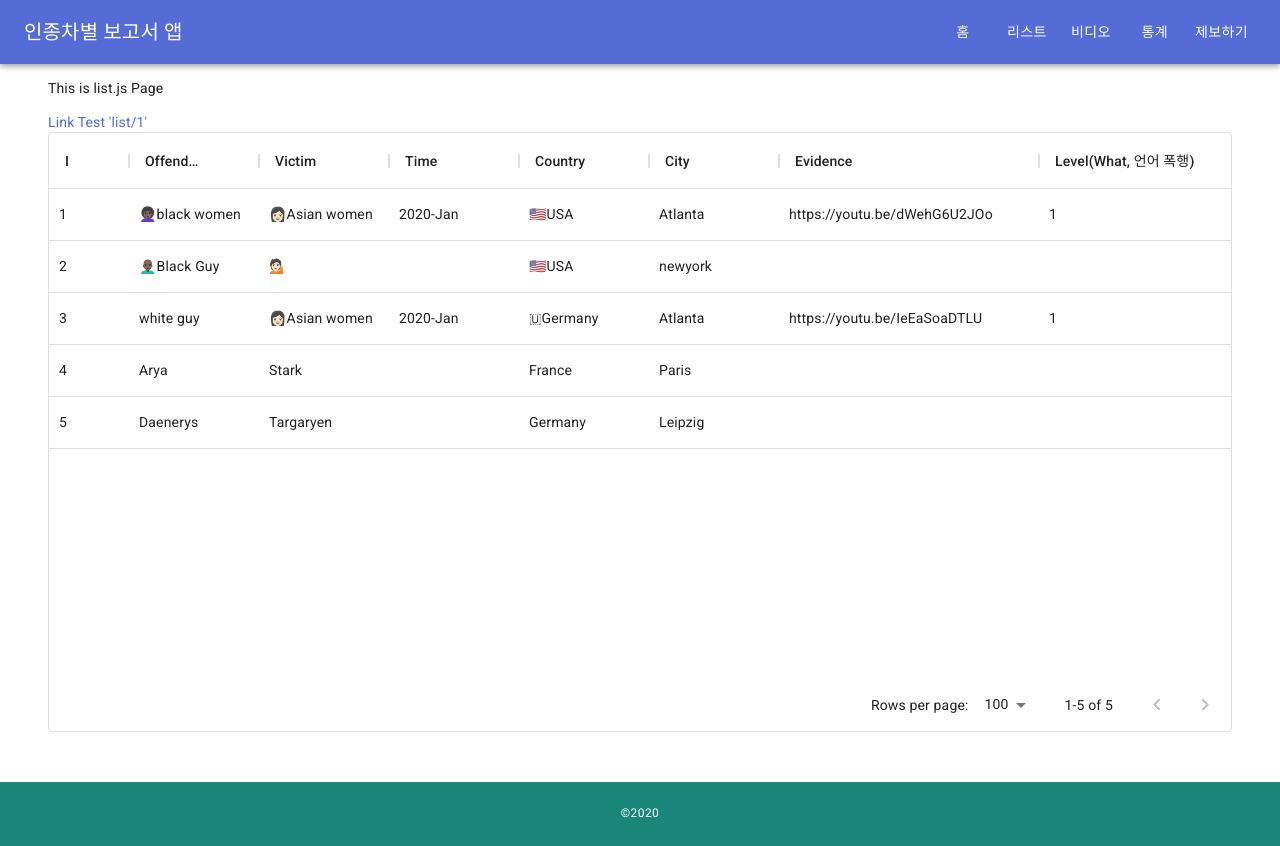
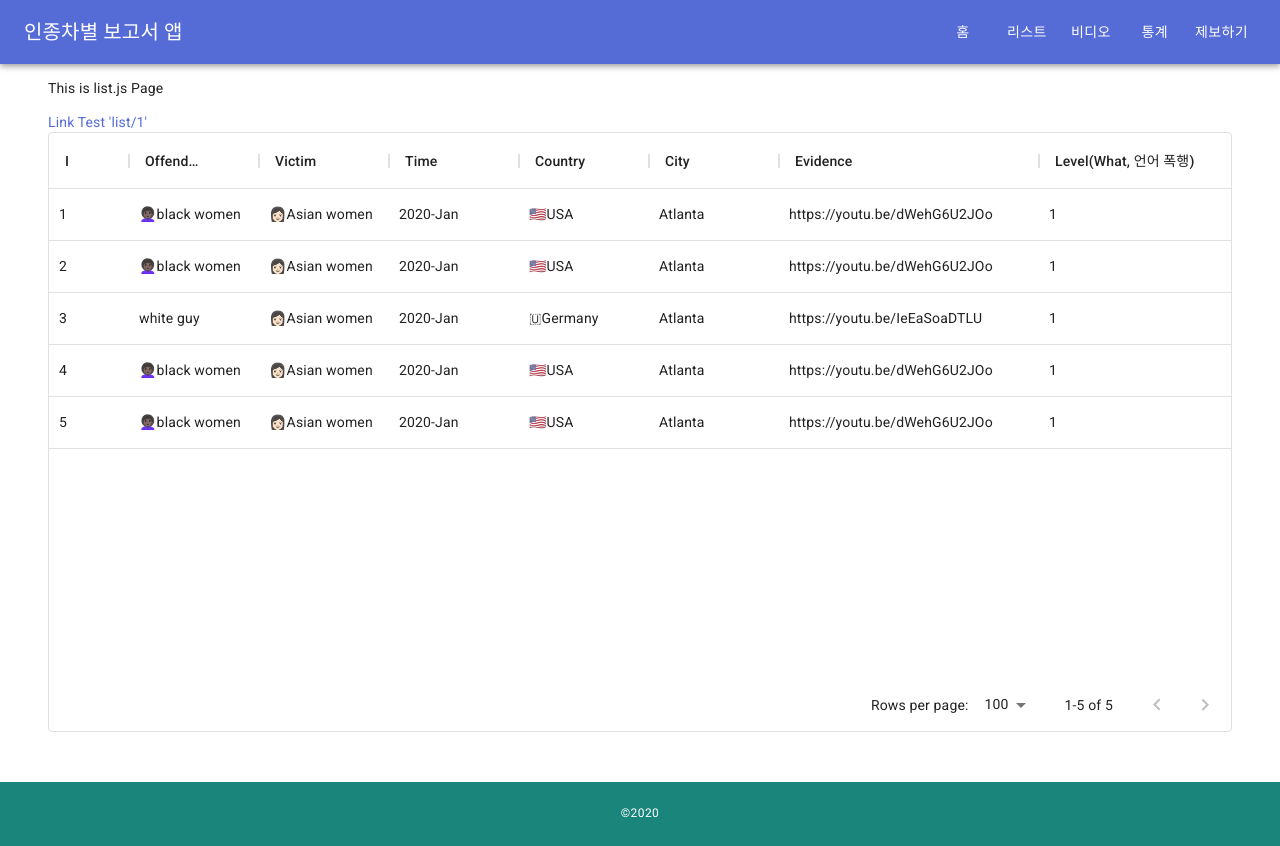
Before and after one commit to de24world/old-racism-report, a Next.js app in the folder client/: page /list in a window 1280 px wide. Built offline with nearby package versions, Linux system fonts and the light colour scheme; data requests are answered from the project's data file.

Commit message:
video component created move to videolist

```diff
--- a/client/data/listdata.json
+++ b/client/data/listdata.json
@@ -12,10 +12,13 @@
     },
     {
       "id": 2,
-      "victim": "💁🏻",
-      "offender": "👨🏿‍🦲Black Guy",
+      "offender": "👩🏿‍🦱black women",
+      "victim": "👩🏻Asian women",
+      "time": "2020-Jan",
       "country": " 🇺🇸USA",
-      "city": "newyork"
+      "city": "Atlanta",
+      "evidence": "https://youtu.be/dWehG6U2JOo",
+      "level": "1"
     },
     {
       "id": 3,
@@ -29,17 +32,23 @@
     },
     {
       "id": 4,
-      "victim": "Stark",
-      "offender": "Arya",
-      "country": "France",
-      "city": "Paris"
+      "offender": "👩🏿‍🦱black women",
+      "victim": "👩🏻Asian women",
+      "time": "2020-Jan",
+      "country": " 🇺🇸USA",
+      "city": "Atlanta",
+      "evidence": "https://youtu.be/dWehG6U2JOo",
+      "level": "1"
     },
     {
       "id": 5,
-      "victim": "Targaryen",
-      "offender": "Daenerys",
-      "country": "Germany",
-      "city": "Leipzig"
+      "offender": "👩🏿‍🦱black women",
+      "victim": "👩🏻Asian women",
+      "time": "2020-Jan",
+      "country": " 🇺🇸USA",
+      "city": "Atlanta",
+      "evidence": "https://youtu.be/dWehG6U2JOo",
+      "level": "1"
     }
   ]
 }
--- a/client/pages/video.js
+++ b/client/pages/video.js
@@ -1,7 +1,7 @@
 import { useState, useEffect } from "react";
 import Axios from "axios";
 import Layout from "../src/components/common/Layout";
-import VideoList from "../src/components/VideoList";
+import VideoList from "../src/components/Video/VideoList";
 
 const ListPage = () => {
   const [dataList, setDataList] = useState([]);
--- a/client/src/components/VideoList.jsx
+++ b/client/src/components/Video/VideoList.jsx
@@ -39,10 +39,11 @@ const VideoItem = ({ dataList }) => {
   const theme = useTheme();
   const matchesSm = useMediaQuery(theme.breakpoints.down("sm"));
   const matchesLg = useMediaQuery(theme.breakpoints.down("md"));
+  // https://codesandbox.io/s/usemediaquery-3-options-pm88p?fontsize=14&hidenavigation=1&theme=dark&file=/src/App.js:27-80
 
   return (
     <div className={classes.root}>
-      <GridList className={classes.gridList} cols={matchesLg ? 1 : 3}>
+      <GridList className={classes.gridList} cols={matchesLg ? 1 : 4}>
         {/* <GridListTile key="Subheader" cols={3}>
           <ListSubheader component="div">VideoList</ListSubheader>
         </GridListTile> */}
```
